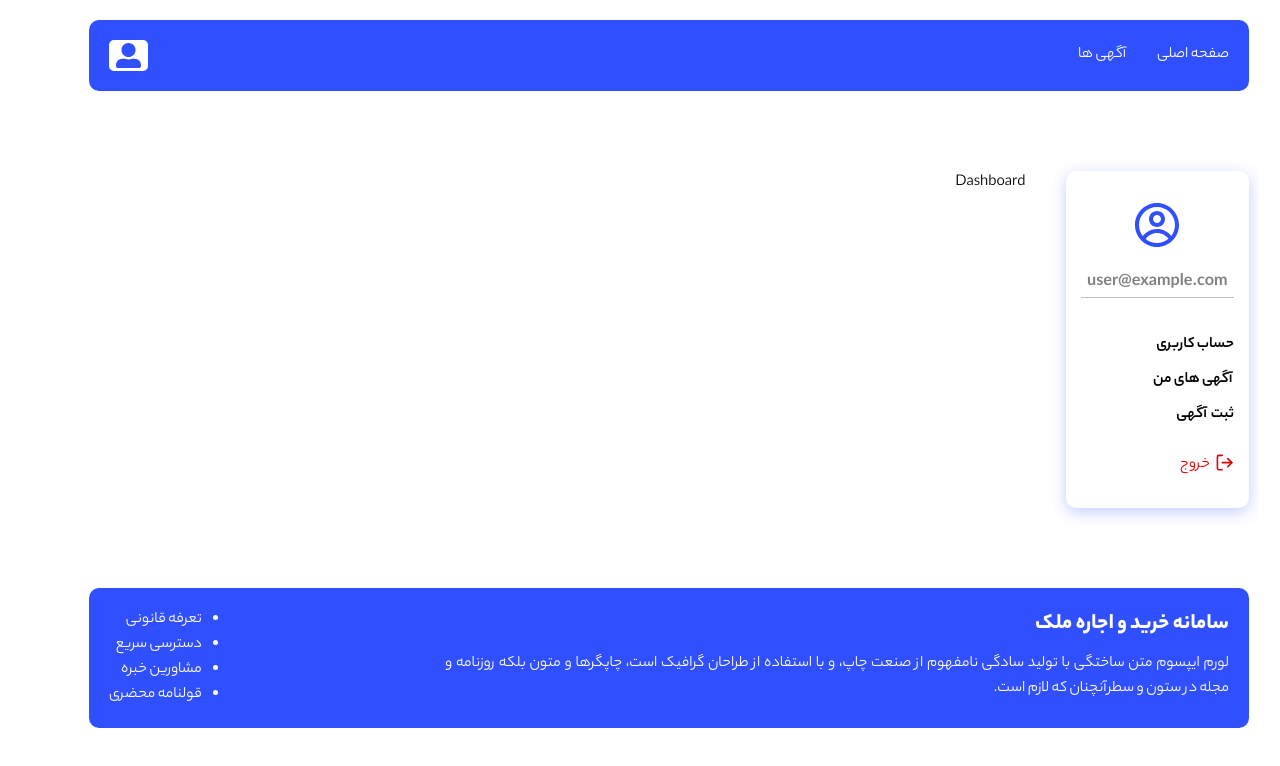
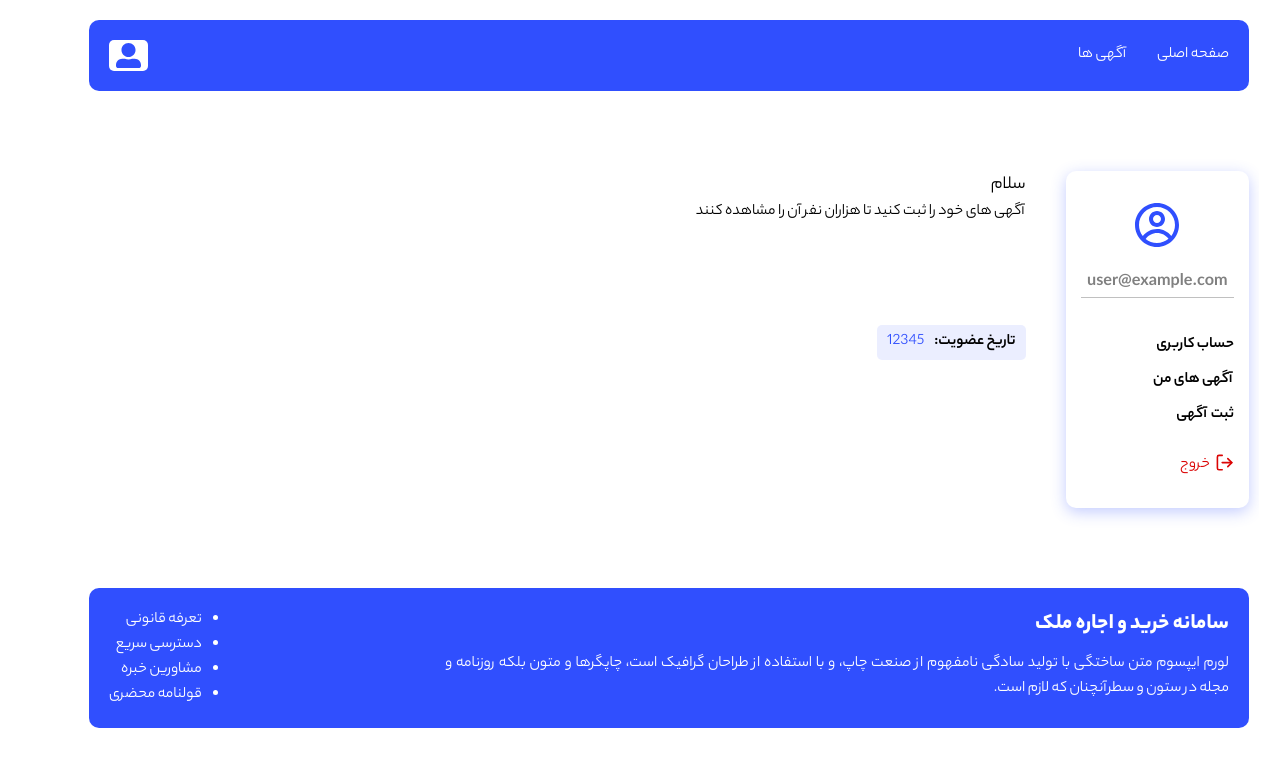
Before and after one commit to Parinazkhalili/real-state, a Next.js app: page /dashboard in a window 1280 px wide. Shown: the top 766 px of the page. Built offline with nearby package versions, Linux system fonts and the light colour scheme; no server answers; sample sign-in values are in the browser's storage.

Commit message:
developing Main page of dashboard

```diff
--- a/src/app/dashboard/page.js
+++ b/src/app/dashboard/page.js
@@ -1,8 +1,8 @@
-import React from 'react'
+import DashboardPage from '@/template/DashboardPage'
 
 function Dashboard() {
   return (
-    <div> Dashboard</div>
+  <DashboardPage />
   )
 }
 
--- /dev/null
+++ b/src/components/template/DashboardPage.js
@@ -0,0 +1,16 @@
+import styles from '@/template/DashboardPage.module.css';
+
+function DashboardPage() {
+  return (
+    <div className={styles.container}>
+        <h3>سلام</h3>
+        <p>آگهی های خود را ثبت کنید تا هزاران نفر آن را مشاهده کنند</p>
+         <div className={styles.createdAt}>
+            <p>تاریخ عضویت:</p>
+            <span>12345</span>
+         </div>
+    </div>
+  )
+}
+
+export default DashboardPage
--- /dev/null
+++ b/src/components/template/DashboardPage.module.css
@@ -0,0 +1,28 @@
+.cotainer h3 {
+    color: #304ffe;
+    font-weight: 400;
+    font-size: 1.5rem;
+    margin-bottom: 20px;
+  }
+  .cotainer p {
+    color: grey;
+  }
+
+  .createdAt {
+    margin-top: 100px;
+    display: flex;
+    background-color: #304ffe18;
+    width: fit-content;
+    padding: 5px 10px;
+    border-radius: 5px;
+  }
+
+  .createdAt p {
+    margin: 0;
+    font-weight: 400;
+    margin-left: 10px;
+  }
+
+  .createdAt span {
+    color: #304ffe;
+  }
```
